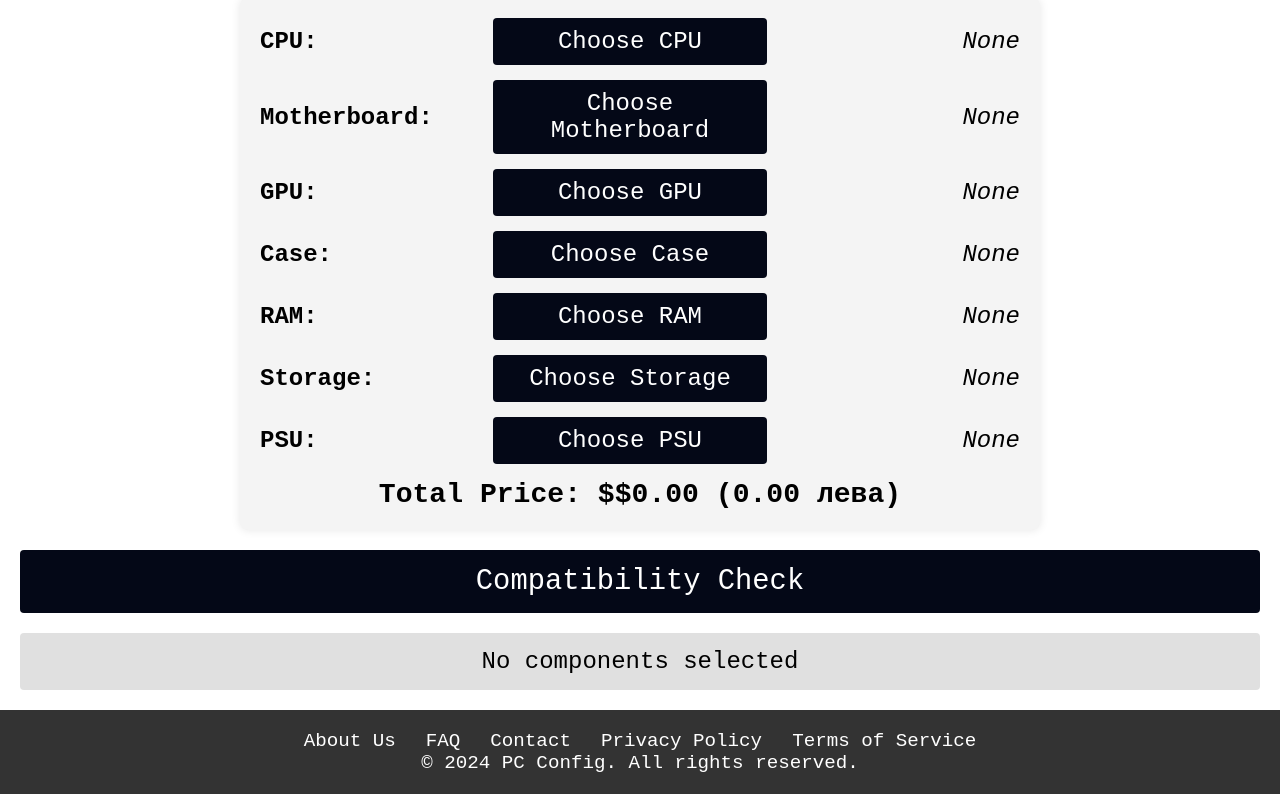
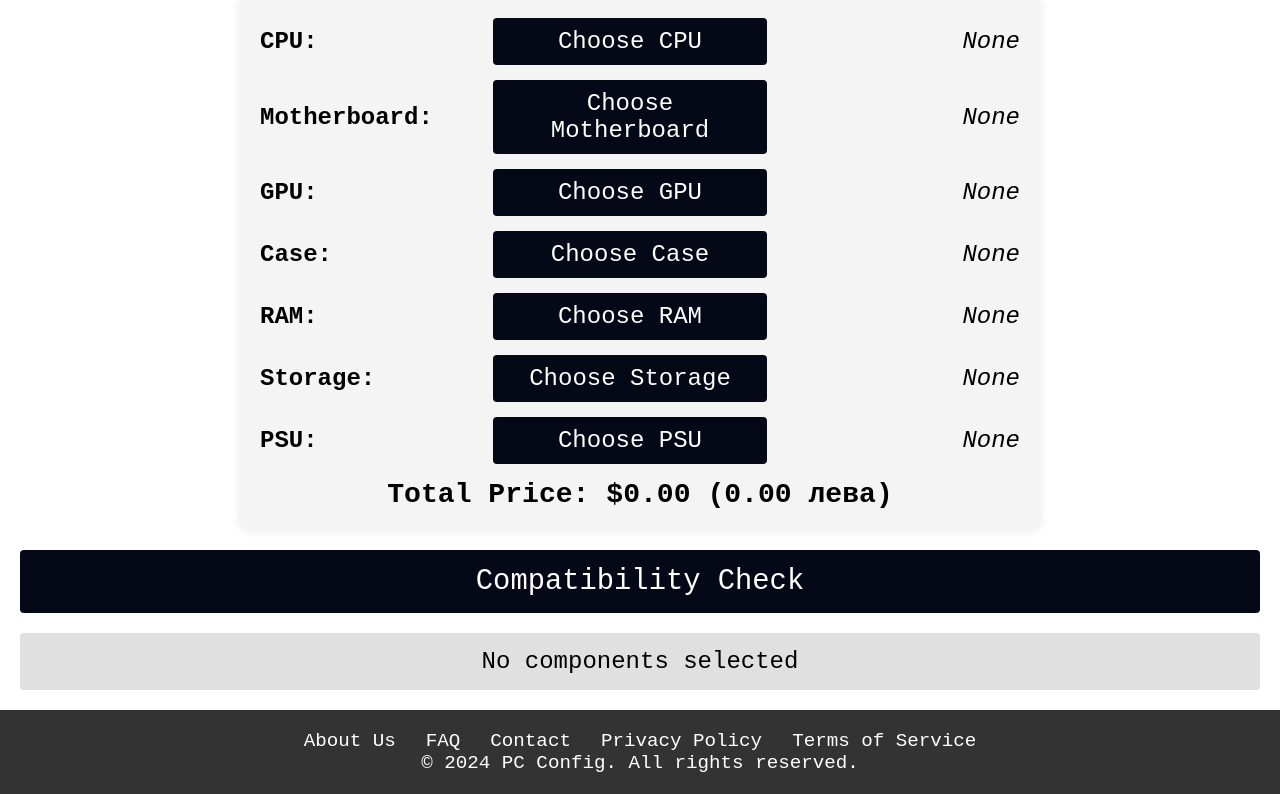
Before and after one commit to TT-TUPL/pc-config, a plain HTML site: page builder.html in a window 1280 px wide. Shown: the part 297-1091 px from the top of the page. Drawn offline with Linux system fonts and the light colour scheme.

Commit message:
Update builder.html

```diff
--- a/builder.html
+++ b/builder.html
@@ -59,7 +59,7 @@
                 <span id="selected-psu">None</span>
             </div>
             <div class="total-price">
-            <h3><center>Total Price: $<span id="total-price">0.00</span></center></h3>
+            <h3><center>Total Price: <span id="total-price">0.00</span></center></h3>
             </div>
         </div>
         <button type="button" class="compatibility-button">Compatibility Check</button>
```
